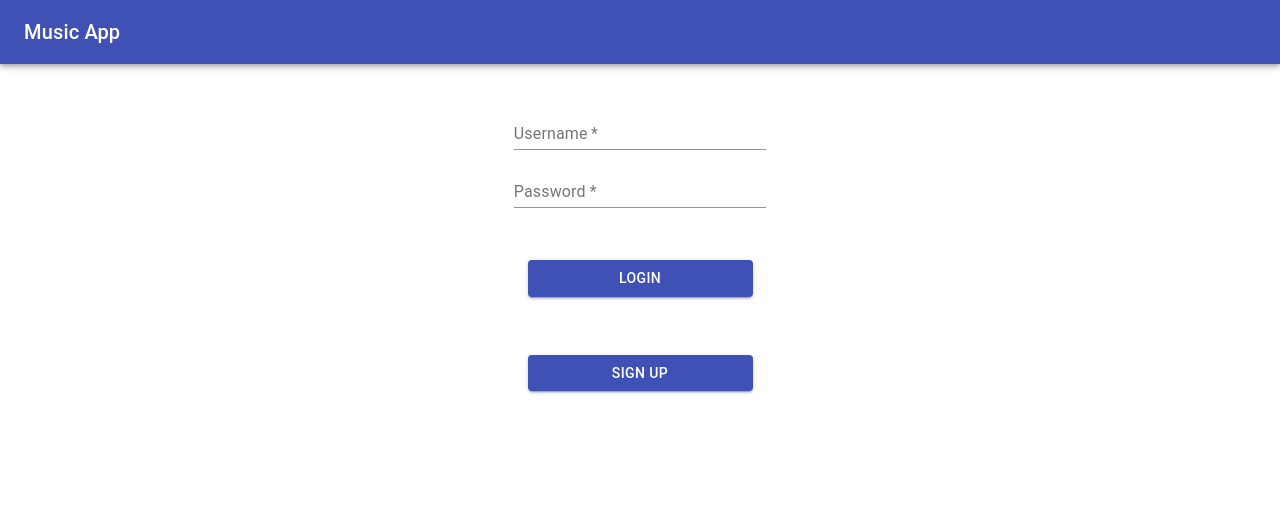
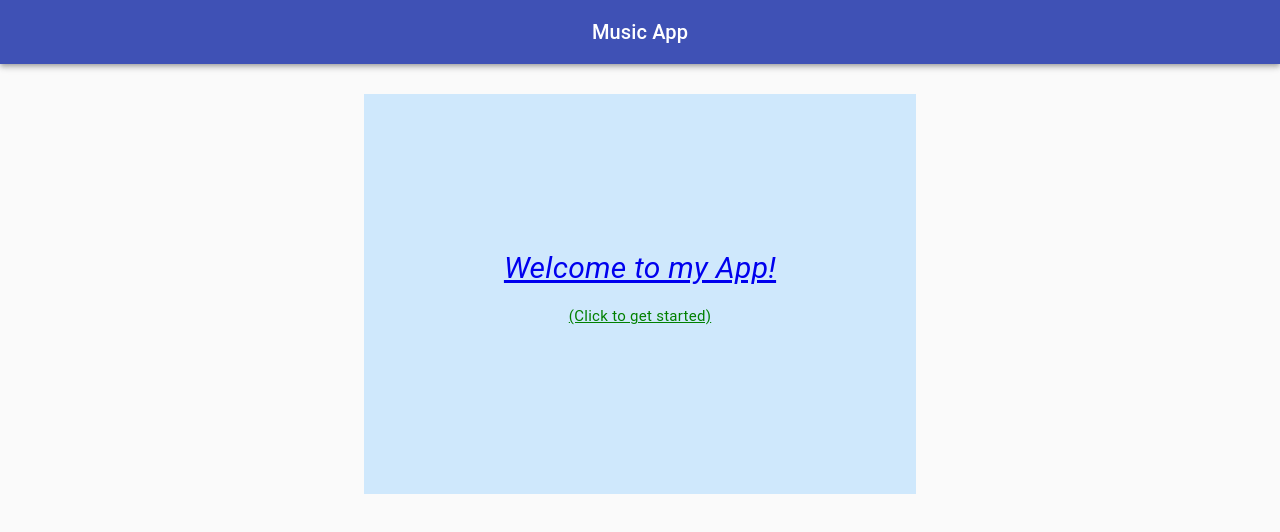
Before and after one commit to JamesMessina/JS411-my-music-app, a React (Create React App) app: page / in a window 1280 px wide. Shown: the top 532 px of the page. Built offline with nearby package versions, Linux system fonts and the light colour scheme.

Commit message:
added links and more routes

```diff
--- a/package.json
+++ b/package.json
@@ -9,6 +9,7 @@
     "@testing-library/react": "^11.2.7",
     "@testing-library/user-event": "^12.8.3",
     "axios": "^0.21.1",
+    "link-react": "^3.0.0",
     "react": "^17.0.2",
     "react-dom": "^17.0.2",
     "react-router": "^5.2.0",
--- a/src/App.js
+++ b/src/App.js
@@ -1,4 +1,5 @@
 import React, { Component } from 'react';
+import { Link } from 'react-router-dom';
 
 import ContaintedButtons from './components/Button';
 import FormPropsTextFields from './components/TextField';
@@ -42,9 +43,10 @@ class MusicApp extends Component {
             this.state.signedUp ?
               <Signup/> :
                 <div>
-                  < FormPropsTextFields/>
-                    <ContaintedButtons clickToLogin={() => {this.handleLogin()}}/>
-                    <SignupButton clickToSignup={() => {this.handleSignup()}}/>
+                  <Link to="/"> Welcome Page</Link>
+                  <FormPropsTextFields/>
+                  <ContaintedButtons clickToLogin={() => {this.handleLogin()}}/>
+                  <SignupButton clickToSignup={() => {this.handleSignup()}}/>
                 </div>
           }
       </div>
--- a/src/Router.js
+++ b/src/Router.js
@@ -7,11 +7,13 @@ import { Switch, Route } from 'react-router';
 import Dashboard from './components/Dashboard';
 import Signup from './components/Signup';
 import MusicApp from './App';
+import WelcomeScreen from './components/Home';
 
 const Router = () =>{
     return (
         <Switch>
-            <Route exact path="/" component={MusicApp}/>
+            <Route exact path="/" component={WelcomeScreen}></Route>
+            <Route path="/login" component={MusicApp}/>
             <Route path="/signup" component={Signup}/>
             <Route path="/dashboard" component={Dashboard}/>
         </Switch>
--- a/src/components/AppNavBar.js
+++ b/src/components/AppNavBar.js
@@ -9,6 +9,7 @@ const useStyles = makeStyles((theme) => ({
   root: {
     flexGrow: 1,
     marginBottom: '30px',
+    textAlign: 'center'
   },
   menuButton: {
     marginRight: theme.spacing(2),
--- a/src/components/Dashboard.js
+++ b/src/components/Dashboard.js
@@ -1,4 +1,5 @@
 import React, { Component } from 'react';
+import { Link } from 'react-router-dom';
 import { withStyles } from '@material-ui/core/styles';
 import Card from '@material-ui/core/Card';
 import CardActions from '@material-ui/core/CardActions';
@@ -130,6 +131,7 @@ class Dashboard extends Component {
 
     return (
       <div>
+        <Link to="/login">Logout</Link>
           <h1 className={classes.header}>Welcome User!</h1>
           <div className={classes.body}>
               <Card className={classes.root} variant="outlined">
--- /dev/null
+++ b/src/components/Home.js
@@ -0,0 +1,19 @@
+import React from 'react';
+import CssBaseline from '@material-ui/core/CssBaseline';
+import Typography from '@material-ui/core/Typography';
+import Container from '@material-ui/core/Container';
+import { Link } from 'react-router-dom';
+
+export default function WelcomeScreen() {
+  return (
+    <React.Fragment>
+      <CssBaseline />
+      <Container maxWidth="sm">
+        <Typography component="div" style={{fontStyle: 'italic', textDecoration: 'underline', fontSize: '30px', display: 'flex', justifyContent: 'center', alignItems: 'center', flexDirection: 'column', backgroundColor: '#cfe8fc', height: '50vh', color: 'green' }} >
+            <Link to="/login">Welcome to my App!</Link>
+            <p style={{fontStyle: 'normal', fontSize: '15px'}}>(Click to get started)</p>
+        </Typography>
+      </Container>
+    </React.Fragment>
+  );
+}
--- a/src/components/Signup.js
+++ b/src/components/Signup.js
@@ -1,4 +1,5 @@
 import React, { Component } from 'react';
+import { Link } from 'react-router-dom';
 
 
 
@@ -38,6 +39,7 @@ class Signup extends Component {
   render(){
     return (
       <div className="App">
+      <Link to="/login">Back to Login</Link>
       <header className="App-header">
         <p>New Member</p>
         <form onSubmit={(e) => {this.handleSubmit(e)}}>
```
Also changed, not shown: 1 other file (tests, documents, lock files or other folders).
